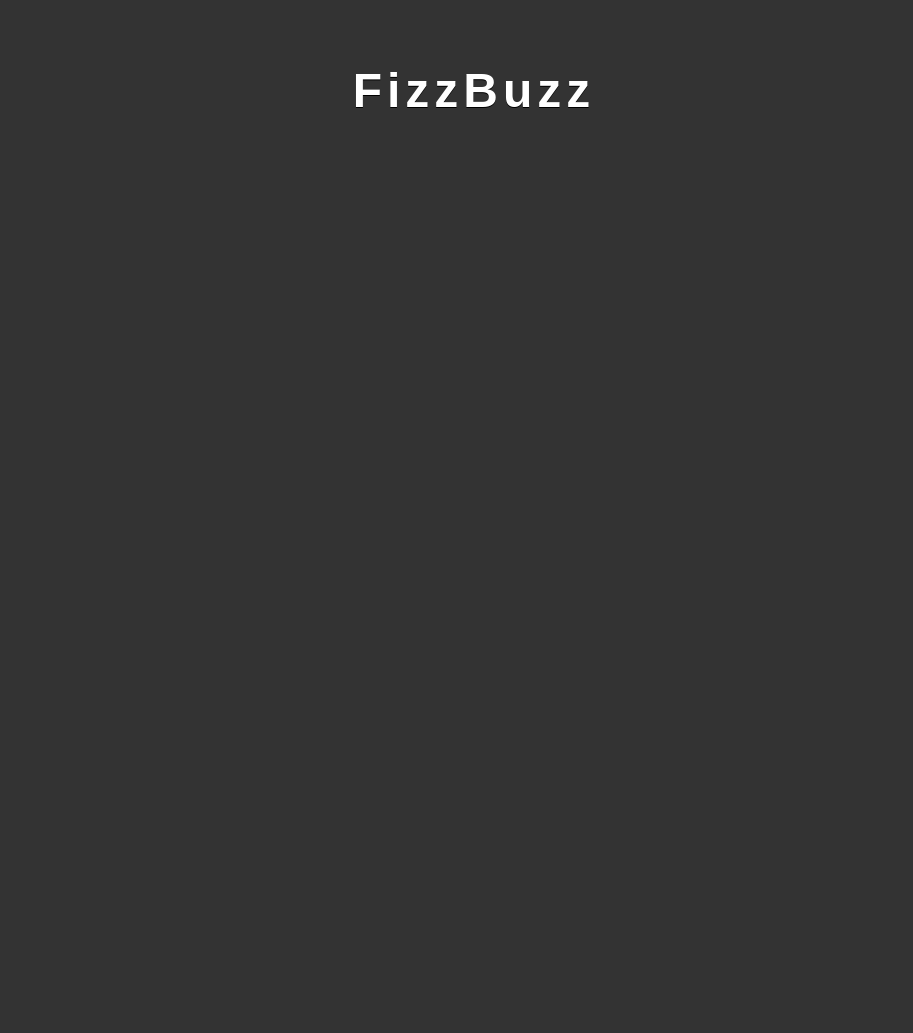
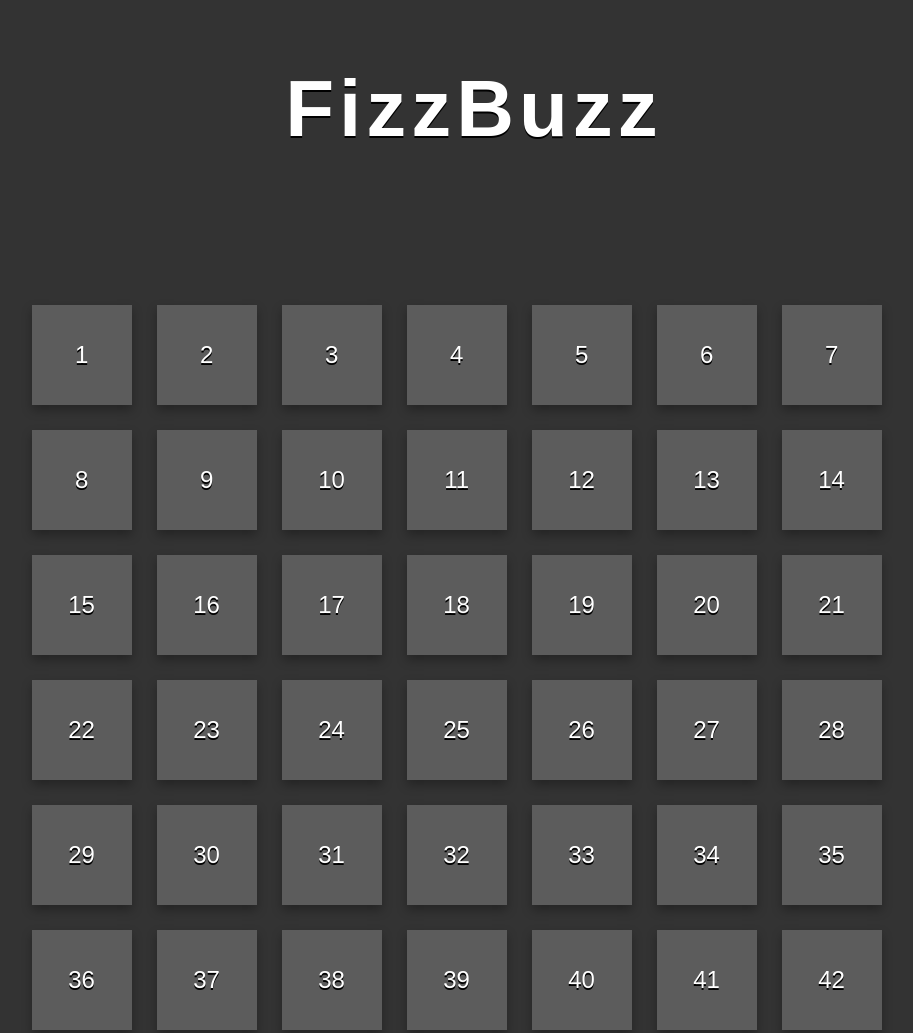
Before and after one commit to matteopompei/js-fizzbuzzdom, a plain HTML site: page index.html in a window 1280 px wide. Shown: the top 1033 px of the page, without its empty margins (166-1079 px from the left). Before the commit the page ends 800 px from the top, so only its background shows below. Drawn offline with Linux system fonts and the light colour scheme.

Commit message:
Box creati in DOM e CSS sistemato

```diff
--- a/script.js
+++ b/script.js
@@ -1,4 +1,8 @@
+let container = document.getElementById("container"); // Definisco la variabile container associandola al corrispettivo elemento HTML
+
 for (let i = 1; i <= 100; i++) { // Genera numeri da 1 a 100
+
+  container.innerHTML += '<div class="box">' + i + '</div>';
 
   if((i%3 == 0) && (i%5 == 0)){ // Stampa FizzBuzz se multiplo di 3 e 5
     console.log ("FizzBuzz");
--- a/style.css
+++ b/style.css
@@ -1,21 +1,32 @@
 body {
   background-color: #333;
   font-family: Arial, Helvetica, sans-serif;
-  font-size: 18px;
+  font-size: 1.5rem;
   color: #fff;
+  text-shadow: 0 2px 0 #000;
   text-align: center;
 }
 
 h1 {
   margin: 5% auto;
-  font-size: 3rem;
+  font-size: 5rem;
   letter-spacing: 5px;
-  text-shadow: 0 1px 0 #000;
 }
 
 #container {
   margin: 150px auto;
   width: 70%;
   display: flex;
-  gap: 3%;
+  flex-wrap: wrap;
+  gap: 25px 25px;
 }
+
+.box {
+  height: 100px;
+  width: 100px;
+  display: flex;
+  justify-content: center;
+  align-items: center;
+  background-color: #5c5c5c;
+  box-shadow: 0 5px 10px rgba(0, 0, 0, 0.3);
+}
```
Also changed, not shown: index.html (+2 -1 lines).
